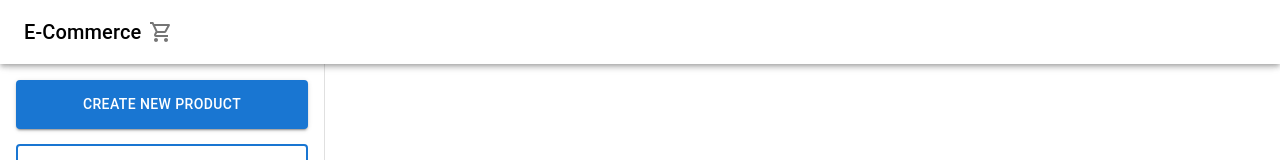
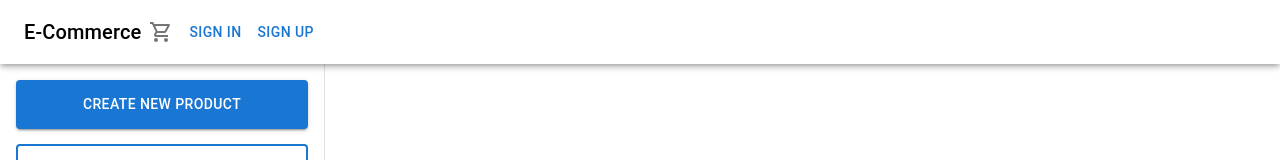
Before and after one commit to BrandonMinjares/Commerce, a React (Create React App) app in the folder frontend/: page / in a window 1280 px wide. Shown: the top 160 px of the page. Built offline with nearby package versions, Linux system fonts and the light colour scheme.

Commit message:
edited routing for signin

```diff
--- a/frontend/src/components/Dashboard.jsx
+++ b/frontend/src/components/Dashboard.jsx
@@ -9,6 +9,7 @@ import Items from './Items';
 import {Button, IconButton, MenuItem, TextField} from '@mui/material';
 import ShoppingCartOutlinedIcon from '@mui/icons-material/ShoppingCartOutlined';
 import {useNavigate} from 'react-router-dom';
+import SignOn from './SignOn';
 
 const drawerWidth = 325;
 
@@ -60,6 +61,7 @@ export default function Dashboard() {
     navigate('/product/create');
   };
 
+
   return (
     <Box sx={{display: 'flex'}}>
       <CssBaseline />
@@ -75,6 +77,7 @@ export default function Dashboard() {
           <IconButton onClick={() => navigate('/checkout')}>
             <ShoppingCartOutlinedIcon/>
           </IconButton>
+          <SignOn />
         </Toolbar>
       </AppBar>
       <Drawer
--- a/frontend/src/components/Items.jsx
+++ b/frontend/src/components/Items.jsx
@@ -196,9 +196,7 @@ const Items = () => {
                   aria-label='Create'
                   sx={{mt: 3, mb: 2}}
                   variant="contained"
-                  autoFocus onClick={handleClose}>
-                      Add to Cart
-                </Button>
+                  autoFocus onClick={handleClose}>Close</Button>
               </DialogContent>
             </Grid>
           </Grid>
--- a/frontend/src/components/Login.jsx
+++ b/frontend/src/components/Login.jsx
@@ -53,7 +53,7 @@ export default function SignIn() {
         }
         */
         window.location.href =
-          'http://localhost:3000/#/dashboard';
+          'http://localhost:3000';
       })
       .catch((err) => {
         console.log(err);
@@ -135,7 +135,7 @@ export default function SignIn() {
                   </Link>
                 </Grid>
                 <Grid item>
-                  <Link href="http://localhost:3000/#/register" variant="body2">
+                  <Link href="http://localhost:3000/register" variant="body2">
                     {`Don't have an account? Sign Up`}
                   </Link>
                 </Grid>
--- a/frontend/src/components/Register.jsx
+++ b/frontend/src/components/Register.jsx
@@ -42,7 +42,7 @@ export default function Register() {
       })
       .then((json) => {
         window.location.href =
-        'http://localhost:3000/#/login';
+        'http://localhost:3000/login';
       })
       .catch((err) => {
         if (err.status === 409) {
@@ -138,7 +138,7 @@ export default function Register() {
 
             <Grid container justifyContent="flex-end">
               <Grid item>
-                <Link href="http://localhost:3000/#/login" variant="body2">
+                <Link href="http://localhost:3000/login" variant="body2">
                   {`Already have an account? Sign in`}
 
                 </Link>
--- /dev/null
+++ b/frontend/src/components/SignOn.jsx
@@ -0,0 +1,18 @@
+import {useNavigate} from 'react-router-dom';
+import React from 'react';
+import {Button} from '@mui/material';
+
+/**
+ * @return {void}
+ */
+export default function SignOn() {
+  const navigate = useNavigate();
+
+  return (
+    <div>
+      <Button onClick={() => navigate('/login')}>Sign In</Button>
+      <Button onClick={() => navigate('/register')}>Sign Up</Button>
+    </div>
+
+  );
+};
```
